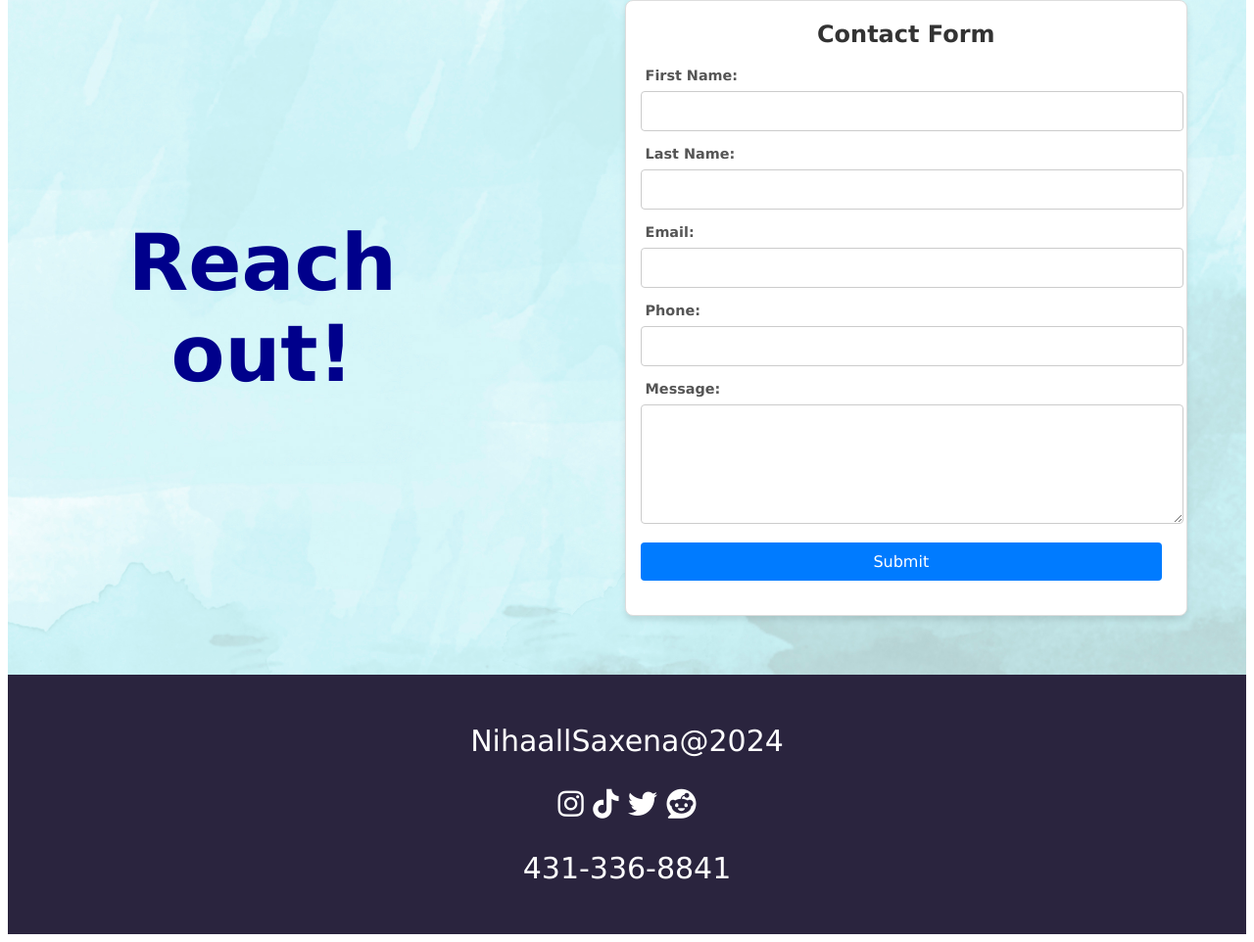
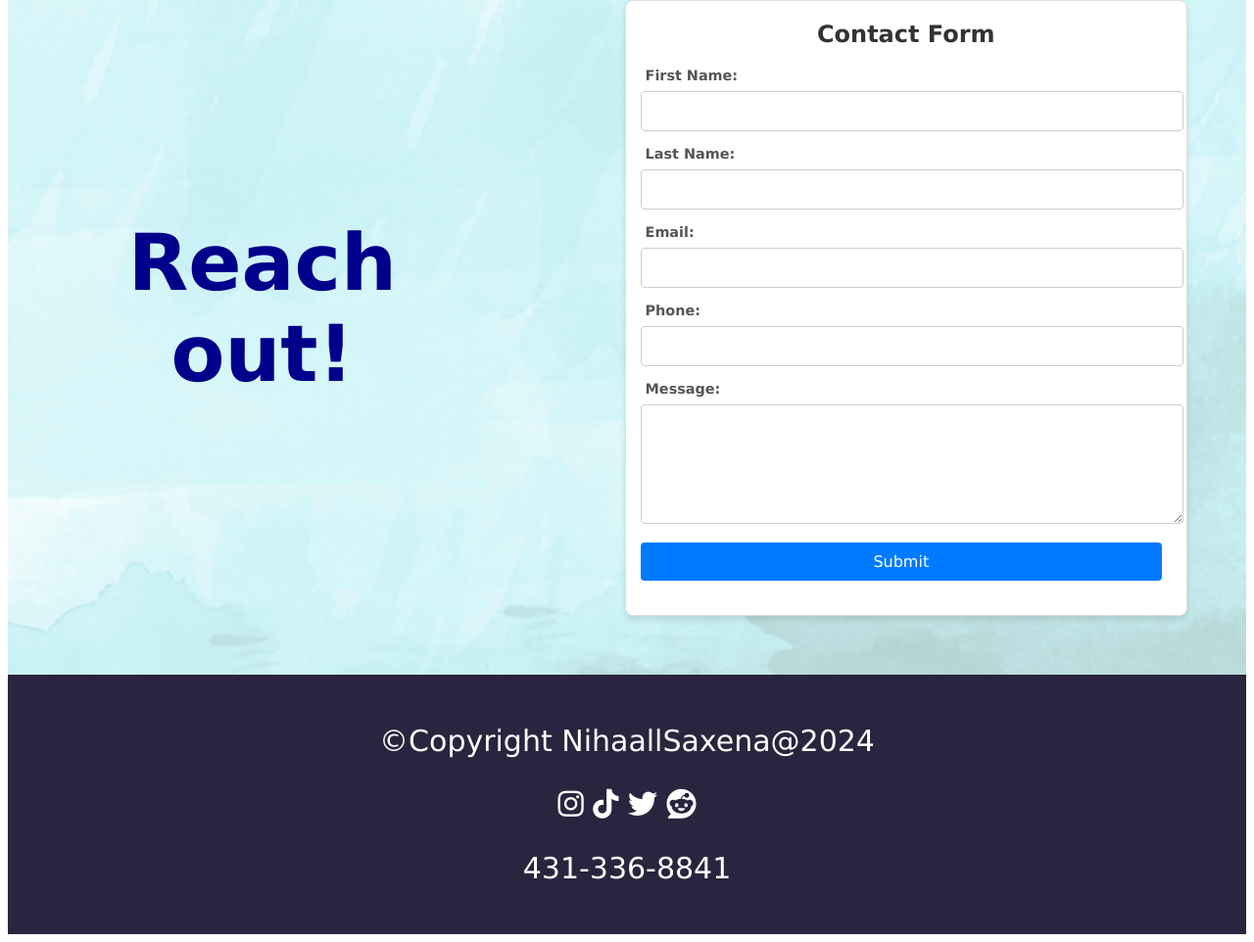
Before and after one commit to nihaalls2008/nihaalls2008.github.io, a plain HTML site: page index.html in a window 1280 px wide. Shown: the part 3005-3967 px from the top of the page at 98% size. Drawn offline with Linux system fonts and the light colour scheme.

Commit message:
Update index.html

```diff
--- a/index.html
+++ b/index.html
@@ -3,7 +3,7 @@
 <head>
     <meta charset="UTF-8">
     <meta name="viewport" content="width=device-width, initial-scale=1.0">
-    <title>Simple Blog</title>
+    <title>Nihaall Saxena</title>
     <link rel="stylesheet" href="./assets/css/style.css">
     <script src="https://kit.fontawesome.com/61c4f8e41e.js" crossorigin="anonymous"></script>
     <style>
@@ -217,7 +217,7 @@
         </section>
     </main>
     <footer>
-        <p>NihaallSaxena@2024</p>
+        <p>&copy;Copyright NihaallSaxena@2024</p>
         <i class="fa-brands fa-instagram"></i>
         <i class="fa-brands fa-tiktok"></i>
         <i class="fa-brands fa-twitter"></i>
```
